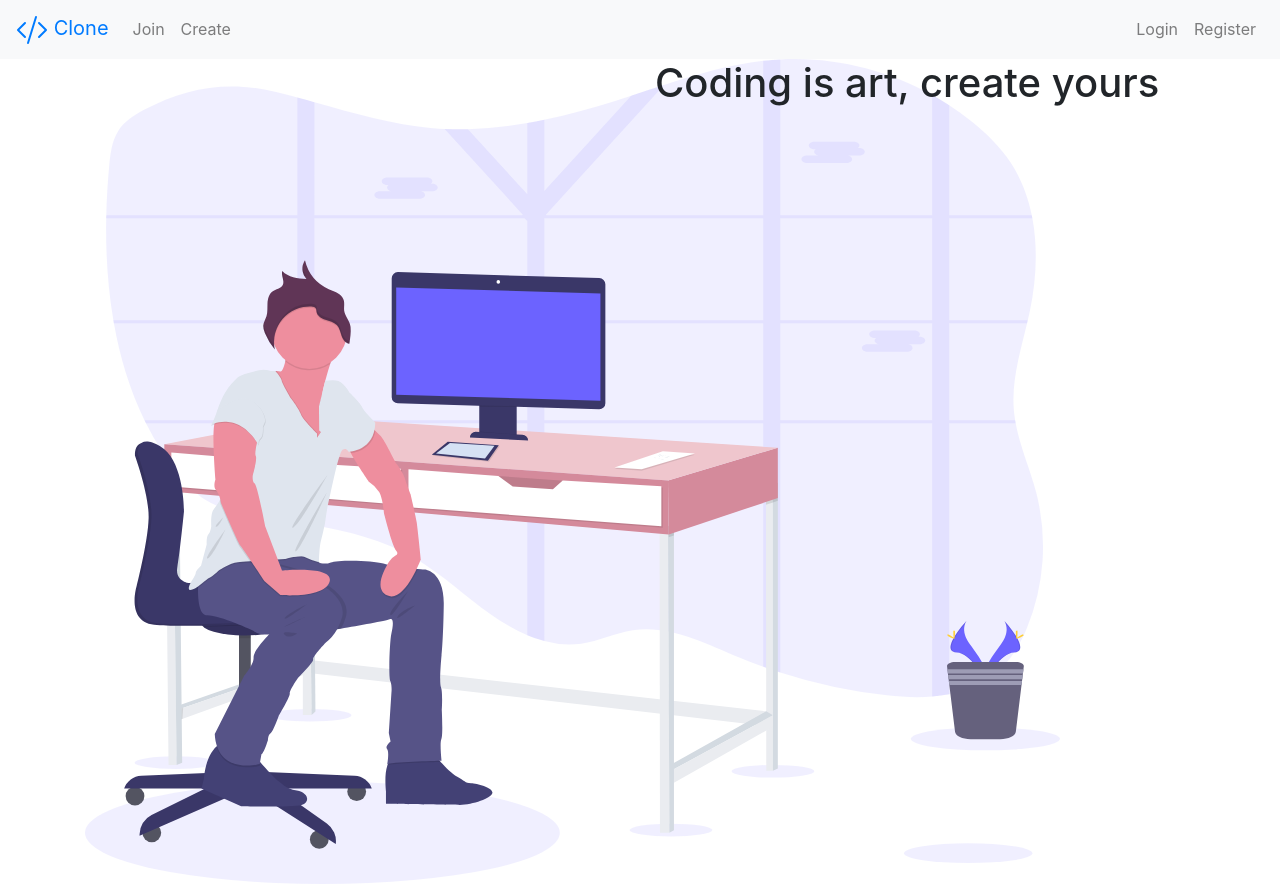
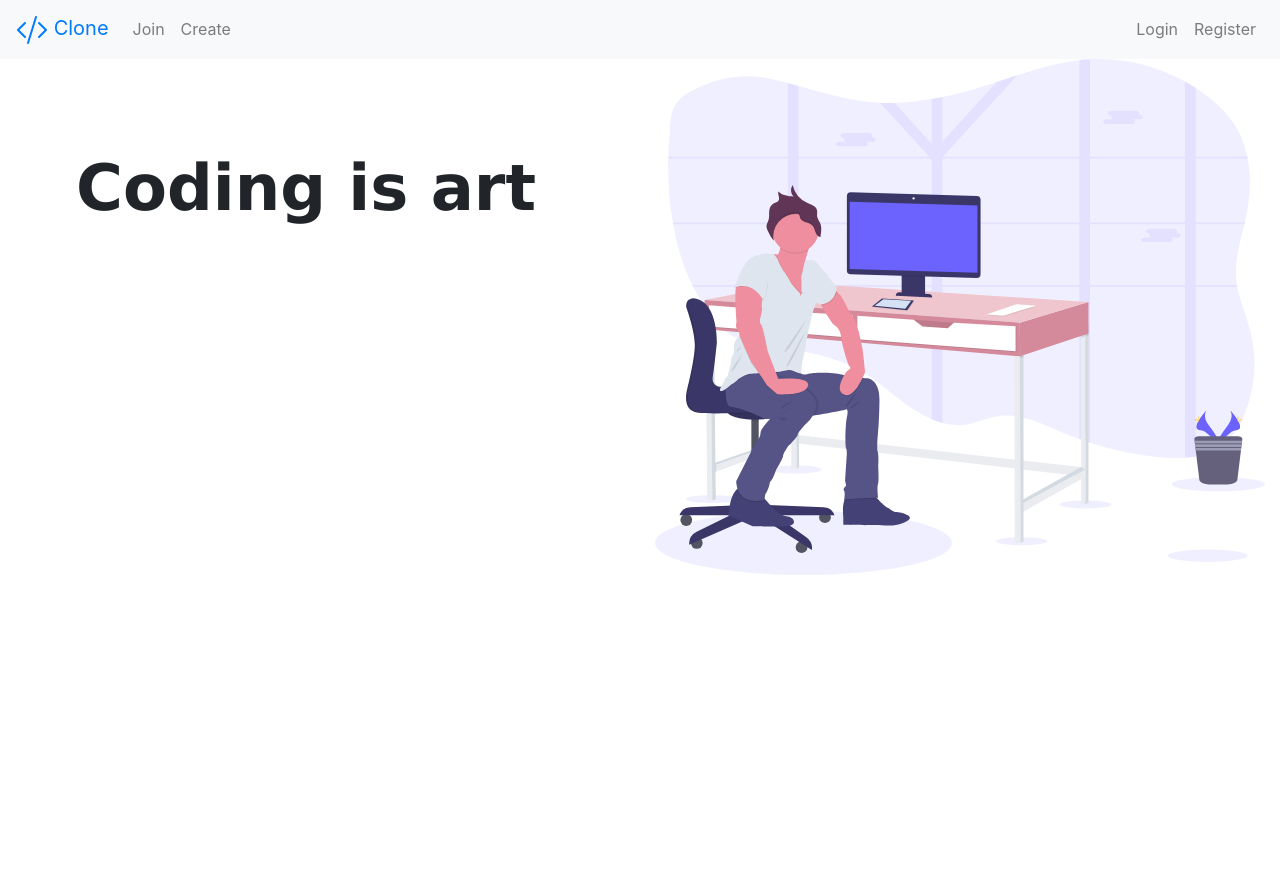
Before and after one commit to b1617/Clone, a React (Create React App) app in the folder frontend/: page / in a window 1280 px wide. After the commit the page ends 800 px from the top, so only its background shows below. Built offline with nearby package versions, Linux system fonts and the light colour scheme; no server answers.

Commit message:
change navbar

```diff
--- a/frontend/src/App.css
+++ b/frontend/src/App.css
@@ -1,33 +1,14 @@
 :root {
-  --blue: #007bff;
-  --indigo: #6610f2;
-  --purple: #6f42c1;
-  --pink: #e83e8c;
-  --red: #dc3545;
-  --orange: #fd7e14;
-  --yellow: #ffc107;
-  --green: #28a745;
-  --teal: #20c997;
-  --cyan: #17a2b8;
-  --white: #fff;
-  --gray: #6c757d;
-  --gray-dark: #343a40;
-  --primary: #007bff;
-  --secondary: #6c757d;
-  --success: #28a745;
-  --info: #17a2b8;
-  --warning: #ffc107;
-  --danger: #dc3545;
-  --light: #f8f9fa;
-  --dark: #343a40;
   --breakpoint-xs: 0;
   --breakpoint-sm: 576px;
   --breakpoint-md: 768px;
   --breakpoint-lg: 992px;
   --breakpoint-xl: 1200px;
-  --font-family-sans-serif: -apple-system, BlinkMacSystemFont, 'Segoe UI',
-    Roboto, 'Helvetica Neue', Arial, 'Noto Sans', sans-serif,
-    'Apple Color Emoji', 'Segoe UI Emoji', 'Segoe UI Symbol', 'Noto Color Emoji';
-  --font-family-monospace: SFMono-Regular, Menlo, Monaco, Consolas,
-    'Liberation Mono', 'Courier New', monospace;
 }
+
+.slogan {
+  padding: 15% 0% 0% 10%;
+  font-size: 5vw;
+  font-family: Verdana, Geneva, Tahoma, sans-serif;
+  font-weight: bold;
+}
--- a/frontend/src/App.js
+++ b/frontend/src/App.js
@@ -10,7 +10,7 @@ import Code from './pages/Code';
 import PrivateRoute from './helpers/PrivateRoute';
 import { signIn } from './actions/authActions';
 import { connect } from 'react-redux';
-import Index from './pages/landing/Index';
+import Index from './pages/Index';
 
 class App extends Component {
   componentDidMount() {
--- a/frontend/src/components/NavigationBar.js
+++ b/frontend/src/components/NavigationBar.js
@@ -2,7 +2,7 @@ import React, { Component } from 'react';
 import { Navbar, Button, Container, Nav } from 'react-bootstrap';
 import { CodeSlash } from 'react-bootstrap-icons';
 import { connect } from 'react-redux';
-import { Link, Redirect } from 'react-router-dom';
+import { Link, Redirect, NavLink } from 'react-router-dom';
 import { signOut } from '../actions/authActions';
 import * as authServices from '../services/authServices';
 
@@ -25,19 +25,27 @@ class NavigationBar extends Component {
           </Link>
         </Navbar.Brand>
         <Nav className='mr-auto'>
-          <Nav.Link href='/join'>Join</Nav.Link>
-          <Nav.Link href='/create'>Create</Nav.Link>
+          <Nav.Link as={NavLink} to='/code'>
+            Join
+          </Nav.Link>
+          <Nav.Link as={NavLink} to='/create'>
+            Create
+          </Nav.Link>
         </Nav>
         {isLogged ? (
           <Nav className='ml-auto'>
-            <Nav.Link href='/' onClick={this.signOut}>
+            <Nav.Link as={NavLink} to='/' onClick={this.signOut}>
               Logout
             </Nav.Link>
           </Nav>
         ) : (
           <Nav className='ml-auto'>
-            <Nav.Link href='/login'>Login</Nav.Link>
-            <Nav.Link href='/register'>Register</Nav.Link>
+            <Nav.Link as={NavLink} to='/login'>
+              Login
+            </Nav.Link>
+            <Nav.Link as={NavLink} to='/register'>
+              Register
+            </Nav.Link>
           </Nav>
         )}
       </Navbar>
--- /dev/null
+++ b/frontend/src/pages/Index.js
@@ -0,0 +1,18 @@
+import React from 'react';
+import work from '../assets/svg/work.svg';
+import { Col, Row, Container, Form } from 'react-bootstrap';
+
+export default function Index() {
+  return (
+    <Container fluid>
+      <Row>
+        <Col>
+          <h1 className='slogan'>Coding is art</h1>
+        </Col>
+        <Col>
+          <img src={work} alt='undraw' height='100%' width='100%' />
+        </Col>
+      </Row>
+    </Container>
+  );
+}
--- a/frontend/src/pages/landing/Index.js
+++ /dev/null
@@ -1,89 +0,0 @@
-import React from 'react';
-import work from '../../assets/svg/work.svg';
-import { Col, Row, Container } from 'react-bootstrap';
-
-export default function Index() {
-  return (
-    <Container>
-      <Row>
-        <Col xs md lg={6}>
-          <img src={work} alt='' />
-        </Col>
-        <Col xs md lg={6}>
-          <h1 className='mb-5'>Coding is art, create yours</h1>
-        </Col>
-        {/*
-          <div className='one-forth d-flex align-items-center js-fullheight'>
-            <div className='text mt-5'>
-              <div className='ftco-search'>
-                <div className='row'>
-                  <div className='col-md-12 nav-link-wrap'>
-                    <div
-                      className='nav nav-pills text-center'
-                      id='v-pills-tab'
-                      role='tablist'
-                      aria-orientation='vertical'
-                    >
-                      <a
-                        className='nav-link active mr-md-1'
-                        id='v-pills-1-tab'
-                        data-toggle='pill'
-                        href='#v-pills-1'
-                        role='tab'
-                        aria-controls='v-pills-1'
-                        aria-selected='true'
-                      >
-                        Join
-                      </a>
-                    </div>
-                  </div>
-                  <div className='col-md-12 tab-wrap'>
-                    <div className='tab-content p-4' id='v-pills-tabContent'>
-                      <div
-                        className='tab-pane fade show active'
-                        id='v-pills-1'
-                        role='tabpanel'
-                        aria-labelledby='v-pills-nextgen-tab'
-                      >
-                        <form action='#' className='search-job'>
-                          <div className='row no-gutters'>
-                            <div className='col-md mr-md-2'>
-                              <div className='form-group'>
-                                <div className='form-field'>
-                                  <div className='icon'>
-                                    <span className='icon-briefcase'></span>
-                                  </div>
-                                  <input
-                                    type='text'
-                                    className='form-control'
-                                    placeholder='ENTER YOUR KEY...'
-                                  />
-                                </div>
-                              </div>
-                            </div>
-                            <div className='col-md'>
-                              <div className='form-group'>
-                                <div className='form-field'>
-                                  <button
-                                    type='submit'
-                                    className='form-control btn btn-secondary'
-                                  >
-                                    Search
-                                  </button>
-                                </div>
-                              </div>
-                            </div>
-                          </div>
-                        </form>
-                      </div>
-                    </div>
-                  </div>
-                </div>
-              </div>
-            </div>
-          </div>
-  */}
-      </Row>
-    </Container>
-  );
-}
```
